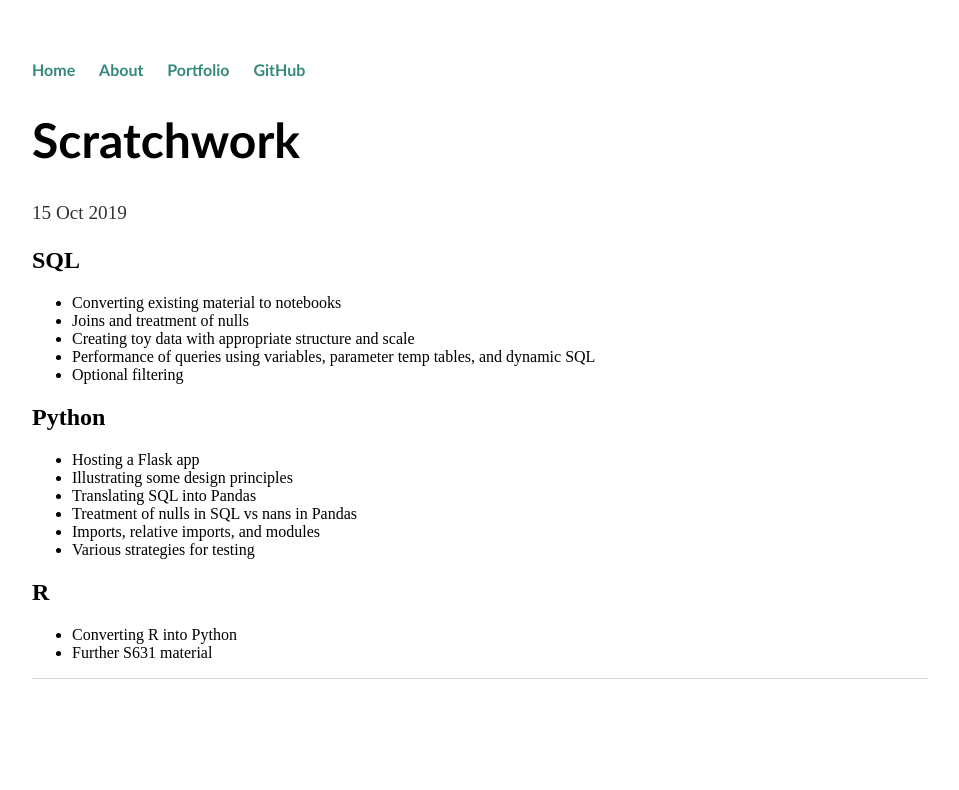
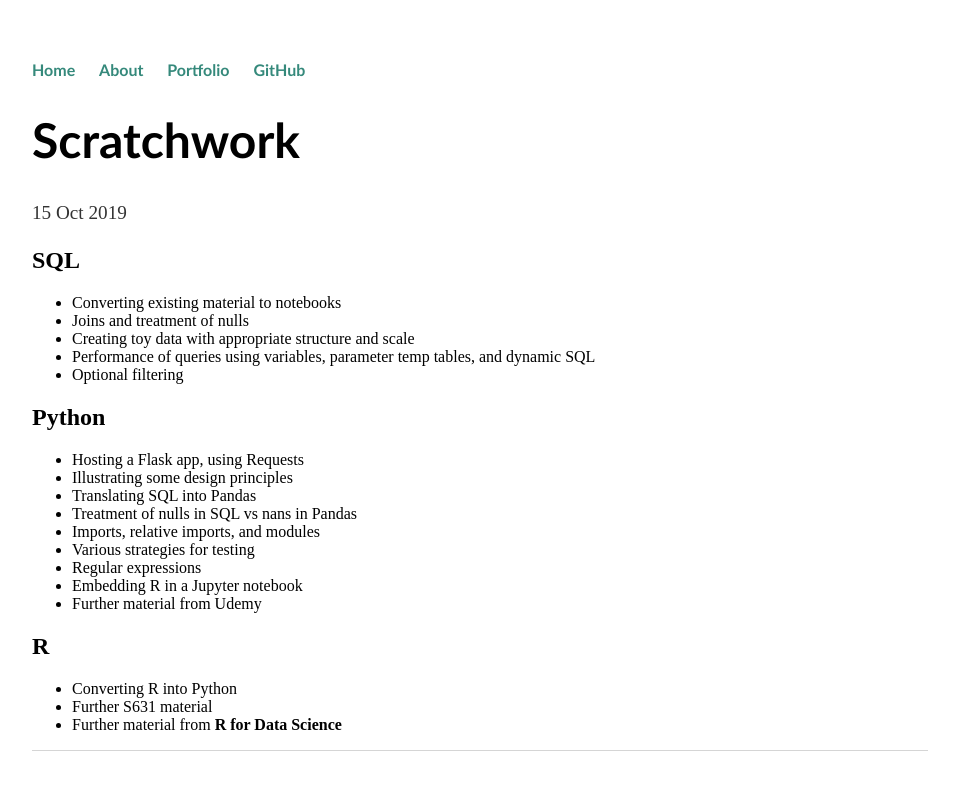
Before and after one commit to dmgrogers/dmgrogers.github.io, a Jekyll site: the page built from _posts/2019-10-15-scratchwork.md, in a window 1280 px wide. Shown: the top 790 px of the page, without its empty margins (160-1119 px from the left). Built offline with Jekyll 4.4.1, drawn with Linux system fonts in a browser that asks for light colours; our own code applies the rules of GitHub Pages for plain Markdown files.

Commit message:
Update 2019-10-15-scratchwork.md

```diff
--- a/_posts/2019-10-15-scratchwork.md
+++ b/_posts/2019-10-15-scratchwork.md
@@ -10,14 +10,18 @@ SQL
 
 Python
 ---
-* Hosting a Flask app
+* Hosting a Flask app, using Requests
 * Illustrating some design principles
 * Translating SQL into Pandas
 * Treatment of nulls in SQL vs nans in Pandas
 * Imports, relative imports, and modules
 * Various strategies for testing
+* Regular expressions
+* Embedding R in a Jupyter notebook
+* Further material from Udemy
 
 R
 ---
 * Converting R into Python
 * Further S631 material
+* Further material from __R for Data Science__
```
